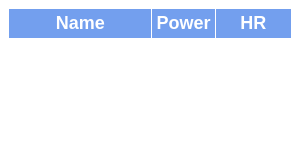
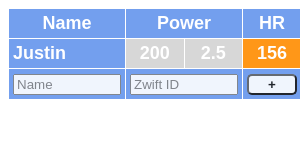
Before and after one commit to jsteigs642/zwift-stats-watcher, an Electron app: page index.html in a window 300 px wide. Drawn offline with Linux system fonts and the light colour scheme; no server answers.

Commit message:
Add input for adding players
fix issue with request to ZP failing

```diff
--- a/index.html
+++ b/index.html
@@ -18,11 +18,27 @@
       </tr>
     </template>
     <table id="player-data">
-      <tr class="player-data-header">
-        <th class="name">Name</th>
-        <th class="power" colspan="2">Power</th>
-        <th class="hr">HR</th>
-      </tr>
+      <thaed>
+        <tr class="player-data-header">
+          <th class="name">Name</th>
+          <th class="power" colspan="2">Power</th>
+          <th class="hr">HR</th>
+        </tr>
+      </thead>
+      <tbody></tbody>
+      <tfoot>
+        <tr>
+          <td>
+            <input type="text" name="player-name" placeholder="Name" />
+          </td>
+          <td colspan="2">
+            <input type="text" name="zwift-id" placeholder="Zwift ID" />
+          </td>
+          <td class="submit">
+            <button class="add-player">+</button>
+          </td>
+        </tr>
+      </tfoot>
     </table>
     <!-- You can also require other files to run in this process -->
     <script src="./renderer.js"></script>
--- a/renderer.js
+++ b/renderer.js
@@ -6,8 +6,8 @@
 // process.
 
 const players = {
-  72371: { // new player row
-    id: 72371,
+  703914: { // new player row
+    id: 703914,
     name: 'Justin',
     ftp: 302, // Watts
     maxHR: 194, // bpm
@@ -15,14 +15,7 @@ const players = {
     distance: 12475, // who knows...
     power: 200, // watts
     heartrate: 156, // bpm
-  },
-  // 12345: { // new player row
-  //   id: 12345,
-  //   name: 'Fake user',
-  //   distance: 12475,
-  //   power: 200,
-  //   heartrate: 156,
-  // },
+  }
 }
 
 const ZONE_COLOR = {
@@ -50,7 +43,7 @@ const HR_ZONES = {
 function getHRZone(player) {
   const maxHR = player.maxHR;
   const hr = player.heartrate;
-  if (maxHR) {
+  if (maxHR && hr) {
     for (const zone in HR_ZONES) {
       if (hr < maxHR * HR_ZONES[zone]) {
         return zone;
@@ -64,7 +57,7 @@ function getHRZone(player) {
 function getPowerZone(player) {
   const ftp = player.ftp;
   const power = player.power;
-  if (ftp) {
+  if (ftp && power) {
     for (const zone in POWER_ZONES) {
       if (power < ftp * POWER_ZONES[zone]) {
         return zone;
@@ -89,7 +82,7 @@ async function setPlayerZPData(playerId) {
       players[playerId].maxHR = Math.max(...hrs);
     }
   } catch (error) {
-    console.log(error.response.body);
+    console.log(error.response);
   }
 }
 
@@ -97,26 +90,27 @@ function setPlayerTableData(playerId) {
   const player = players[playerId];
   const playerData = document.getElementById(`player-data-${playerId}`);
   playerData.querySelector('.name').textContent = player.name;
-  playerData.querySelector('.power-watts').textContent = player.power;
-  playerData.querySelector('.power-wkg').textContent = player.weight ? (player.power / player.weight).toFixed(1) : '--';
+  playerData.querySelector('.power-watts').textContent = player.power ? player.power : '--';
+  playerData.querySelector('.power-wkg').textContent = player.weight && player.power ? (player.power / player.weight).toFixed(1) : '--';
   playerData.querySelectorAll('.power-split').forEach((el, i) => {
     el.style = `background-color: ${ZONE_COLOR[getPowerZone(player)]};`;
   });
 
-  playerData.querySelector('.hr').textContent = player.heartrate;
+  playerData.querySelector('.hr').textContent = player.heartrate ? player.heartrate : '--';
   playerData.querySelector('.hr').style = `background-color: ${ZONE_COLOR[getHRZone(player)]};`;
 }
 
-Object.keys(players).forEach(async(playerId, i) => {
-  const player = players[playerId];
+async function addPlayer(playerId) {
   await setPlayerZPData(playerId);
   const playerData = document.getElementById('template-player-data').content.cloneNode(true);
   playerData.querySelector('.player-data').id = `player-data-${playerId}`;
   document
-    .getElementById('player-data')
+    .querySelector('#player-data tbody')
     .append(playerData);
   setPlayerTableData(playerId);
-});
+}
+
+Object.keys(players).forEach(addPlayer);
 
 function updatePlayer(playerState) {
   if (playerState.id in players) {
@@ -127,6 +121,32 @@ function updatePlayer(playerState) {
     setPlayerTableData(playerState.id);
   }
 };
+
+window.zwiftData.on('outgoingPlayerState', (playerState, serverWorldTime) => {
+  console.log(playerState);
+  updatePlayer(playerState);
+});
+
+window.zwiftData.on('incomingPlayerState', (playerState, serverWorldTime) => {
+  // console.log(playerState.id);
+  updatePlayer(playerState);
+});
+
+document.querySelector('button.add-player').addEventListener('click', async () => {
+  const nameInput = document.querySelector('input[name=player-name]');
+  const idInput = document.querySelector('input[name=zwift-id]');
+  const playerName = nameInput.value;
+  const playerId = parseInt(idInput.value);
+  if (playerName && playerId) {
+    players[playerId] = {
+      id: playerId,
+      name: playerName
+    }
+    await addPlayer(playerId);
+    nameInput.value = '';
+    idInput.value = '';
+  }
+});
 
 // function sleep(ms) {
 //   return new Promise(resolve => setTimeout(resolve, ms));
@@ -159,14 +179,6 @@ function updatePlayer(playerState) {
 //
 // mockPlayerData();
 
-window.zwiftData.on('outgoingPlayerState', (playerState, serverWorldTime) => {
-  updatePlayer(playerState);
-});
-
-window.zwiftData.on('incomingPlayerState', (playerState, serverWorldTime) => {
-  updatePlayer(playerState);
-});
-
 // PlayerState {
 //   id: 72371,
 //   worldTime: Long { low: 323773601, high: 45, unsigned: false },
--- a/styles.css
+++ b/styles.css
@@ -14,7 +14,7 @@ th, td {
   border: 1px solid white;
 }
 
-table {
+table, button, input {
   opacity: 90%;
 }
 
@@ -43,3 +43,19 @@ th {
   -webkit-user-select: none;
   -webkit-app-region: drag;
 }
+
+input {
+  width: 100px;
+}
+
+td.submit {
+  text-align: center;
+}
+
+.add-player {
+  font-weight: 900;
+  /* font-size: 18px; */
+  background-color: white;
+  width: 50px;
+  border-radius: 5px
+}
```
